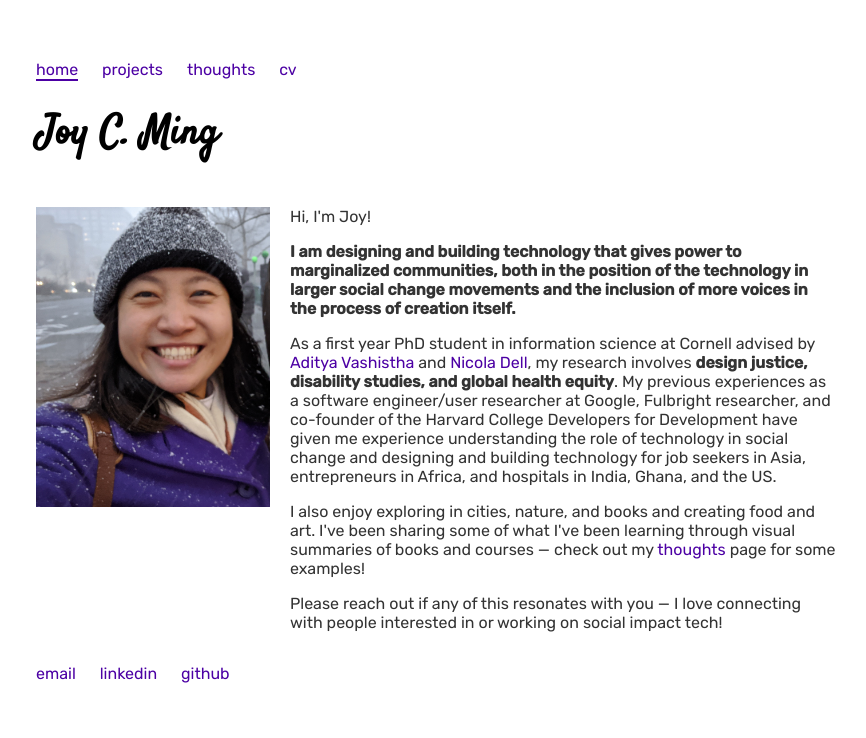
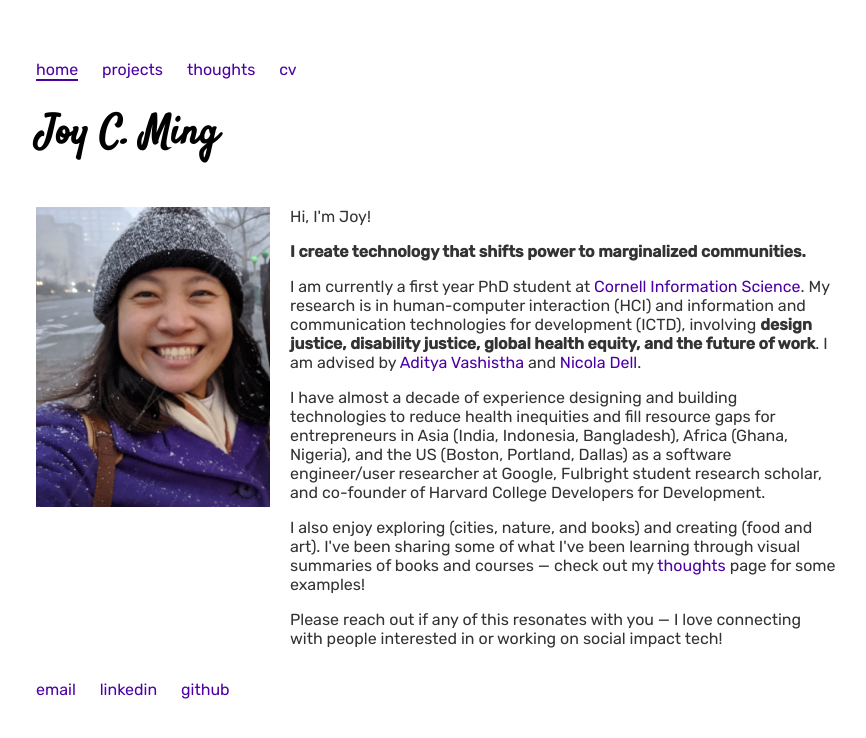
Before and after one commit to jming/jming.github.io, a Jekyll site: the page built from index.html, in a window 1280 px wide. Shown: the top 738 px of the page, without its empty margins (204-1070 px from the left). Built offline with Jekyll 4.4.1, drawn with Linux system fonts in a browser that asks for light colours.

Commit message:
Update index.html

```diff
--- a/index.html
+++ b/index.html
@@ -8,24 +8,22 @@ order: 0
 	<div class="right column">
 		<p>Hi, I'm Joy!</p>
 
-		<p><b>
-			I am designing and building technology that gives power to marginalized communities,
-			both in the position of the technology in larger social change movements
-			and the inclusion of more voices in the process of creation itself.
-		</b><p>
+		<p><b>I create technology that shifts power to marginalized communities.</b></p>
+
+		<p>I am currently a first year PhD student at
+			<a href="https://infosci.cornell.edu/content/ming">Cornell Information Science</a>.
+			My research is in human-computer interaction (HCI) and information and communication technologies for development (ICTD),
+			involving <b>design justice, disability justice, global health equity, and the future of work</b>.
+			I am advised by <a href="https://www.adityavashistha.com/">Aditya Vashistha</a> and <a href="http://nixdell.com/">Nicola Dell</a>.
+		</p>
+
+		<p>I have almost a decade of experience designing and building technologies to reduce health inequities and fill resource gaps
+			for entrepreneurs in Asia (India, Indonesia, Bangladesh), Africa (Ghana, Nigeria), and the US (Boston, Portland, Dallas)
+			as a software engineer/user researcher at Google, Fulbright student research scholar, and co-founder of Harvard College Developers for Development.
+    </p>
 
 		<p>
-			As a first year PhD student in information science at Cornell advised by
-			<a href="https://www.adityavashistha.com/">Aditya Vashistha</a> and <a href="http://nixdell.com/">Nicola Dell</a>,
-			my research involves <b>design justice, disability studies, and global health equity</b>.
-			My previous experiences as a software engineer/user researcher at Google, Fulbright researcher,
-			and co-founder of the Harvard College Developers for Development
-			have given me experience understanding the role of technology in social change and designing and building technology for
-			job seekers in Asia, entrepreneurs in Africa, and hospitals in India, Ghana, and the US.
-		</p>
-
-		<p>
-			I also enjoy exploring in cities, nature, and books and creating food and art.
+			I also enjoy exploring (cities, nature, and books) and creating (food and art).
 			I've been sharing some of what I've been learning through visual summaries of books and courses &mdash;
 			check out my <a href="/thoughts">thoughts</a> page for some examples!
 		</p>
```
